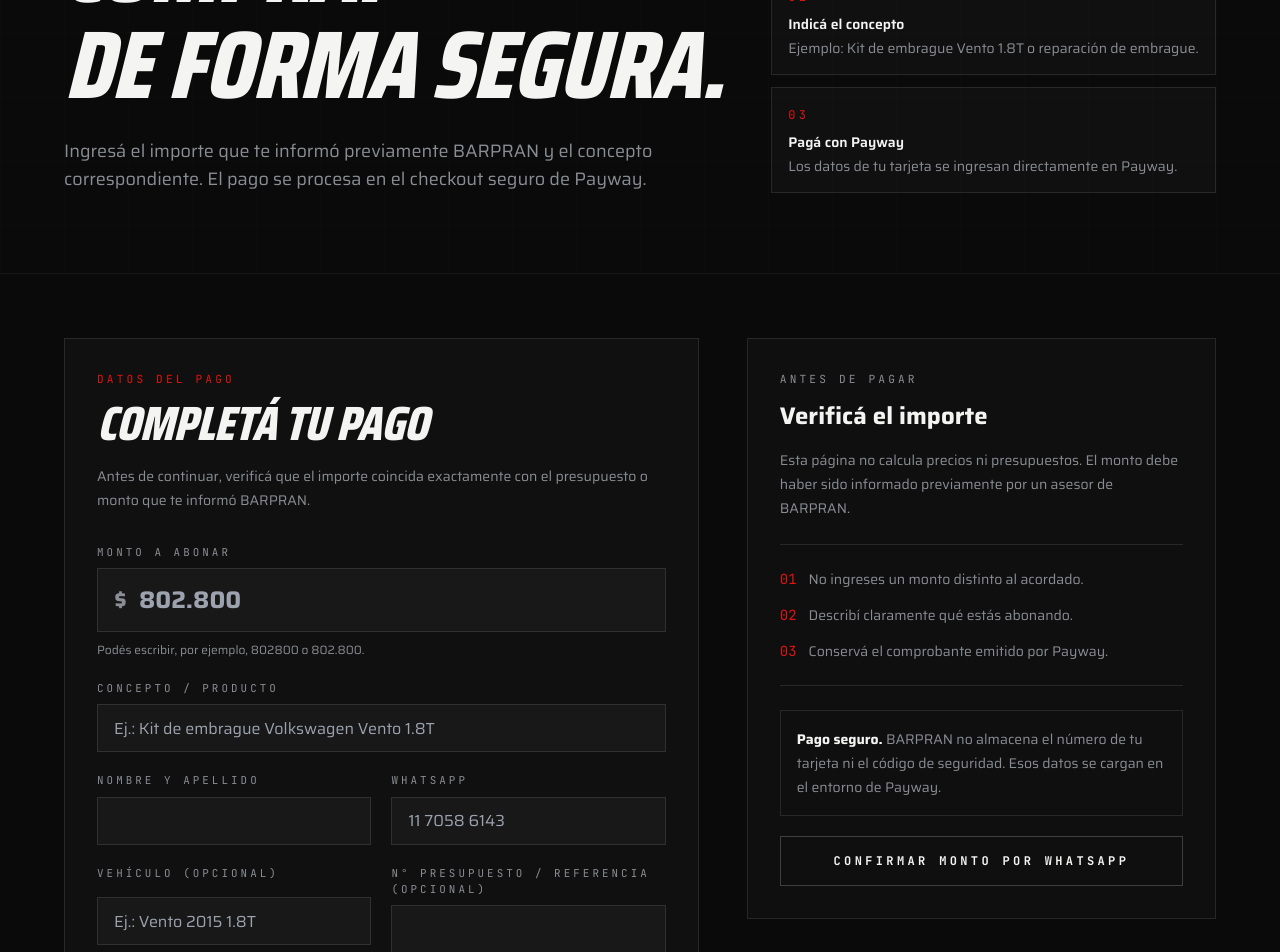
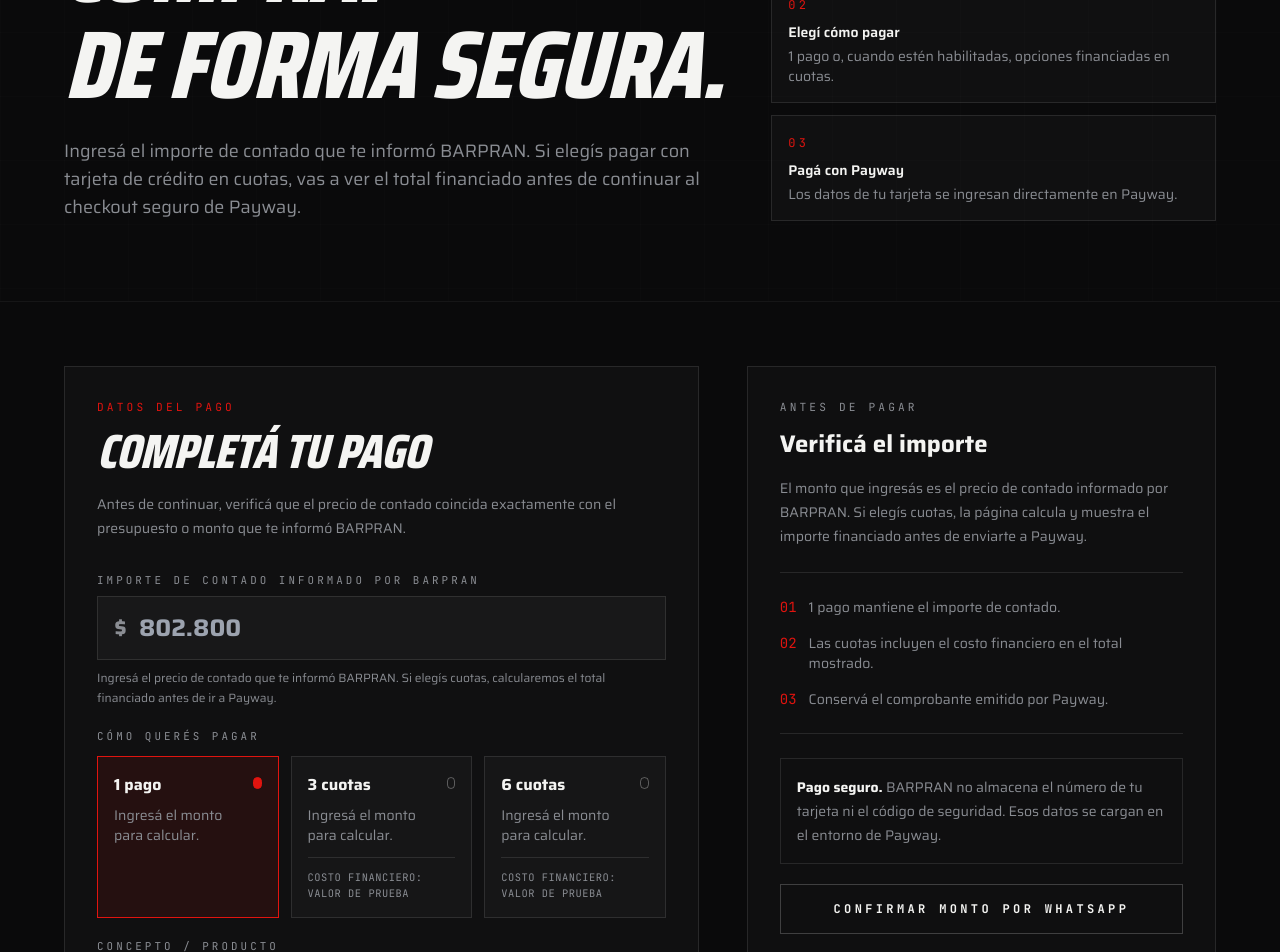
Before and after one commit to barpranembragues/barpran-website, a Next.js app: page /tienda in a window 1280 px wide. Shown: the part 400-1352 px from the top of the page. Built offline with nearby package versions, Linux system fonts and the light colour scheme.

Commit message:
Integrar selector de 1, 3 y 6 cuotas en tienda

```diff
--- a/src/app/tienda/page.tsx
+++ b/src/app/tienda/page.tsx
@@ -1,4 +1,5 @@
 import type { Metadata } from "next";
+import PaymentForm from "./PaymentForm";
 
 export const metadata: Metadata = {
   title: "Pagá tu compra",
@@ -13,13 +14,57 @@
 const errorMessages: Record<string, string> = {
   datos: "Completá nombre, WhatsApp y concepto para continuar.",
   monto: "Revisá el monto ingresado. Debe coincidir con el importe informado por BARPRAN.",
+  cuotas: "La opción de cuotas seleccionada no está habilitada en este momento.",
   confirmar: "Confirmá que el importe coincide con el informado por BARPRAN.",
   config: "El pago online todavía no está disponible en este entorno.",
   payway: "Payway no pudo iniciar el pago. Probá nuevamente en unos minutos.",
 };
 
+function positiveNumber(value?: string) {
+  if (!value) return null;
+  const number = Number(value.replace(",", "."));
+  return Number.isFinite(number) && number > 1 ? number : null;
+}
+
+function getPlans() {
+  const productionBuild = process.env.CONTEXT === "production";
+
+  // En Deploy Preview usamos coeficientes de prueba para validar el flujo visual y técnico.
+  // En producción, 3 y 6 cuotas sólo aparecen si BARPRAN cargó los coeficientes reales de su plan Payway.
+  const coefficient3 = productionBuild
+    ? positiveNumber(process.env.NEXT_PUBLIC_PAYWAY_COEF_3_PROD)
+    : 1.0912;
+  const coefficient6 = productionBuild
+    ? positiveNumber(process.env.NEXT_PUBLIC_PAYWAY_COEF_6_PROD)
+    : 1.1870;
+
+  const plans: Array<{ installments: 1 | 3 | 6; coefficient: number; cft?: string }> = [
+    { installments: 1, coefficient: 1 },
+  ];
+
+  if (coefficient3) {
+    plans.push({
+      installments: 3,
+      coefficient: coefficient3,
+      cft: productionBuild ? process.env.NEXT_PUBLIC_PAYWAY_CFT_3_PROD : "valor de prueba",
+    });
+  }
+
+  if (coefficient6) {
+    plans.push({
+      installments: 6,
+      coefficient: coefficient6,
+      cft: productionBuild ? process.env.NEXT_PUBLIC_PAYWAY_CFT_6_PROD : "valor de prueba",
+    });
+  }
+
+  return plans;
+}
+
 export default async function TiendaPage({ searchParams }: TiendaPageProps) {
   const { error } = await searchParams;
+  const plans = getPlans();
+  const financingAvailable = plans.length > 1;
 
   return (
     <div className="min-h-screen bg-carbon pt-24 text-bone md:pt-28">
@@ -33,7 +78,7 @@
                 Aboná tu compra.<br />De forma segura.
               </h1>
               <p className="mt-6 max-w-2xl text-base leading-7 text-ash md:text-lg">
-                Ingresá el importe que te informó previamente BARPRAN y el concepto correspondiente. El pago se procesa en el checkout seguro de Payway.
+                Ingresá el importe de contado que te informó BARPRAN. Si elegís pagar con tarjeta de crédito en cuotas, vas a ver el total financiado antes de continuar al checkout seguro de Payway.
               </p>
             </div>
 
@@ -41,12 +86,12 @@
               <div className="border border-white/10 bg-white/[0.025] p-4">
                 <span className="font-mono text-xs uppercase tracking-mega text-barpran">01</span>
                 <p className="mt-2 font-semibold text-bone">Ingresá el monto</p>
-                <p className="mt-1">Usá exactamente el importe que te indicó BARPRAN.</p>
+                <p className="mt-1">Usá exactamente el precio de contado indicado por BARPRAN.</p>
               </div>
               <div className="border border-white/10 bg-white/[0.025] p-4">
                 <span className="font-mono text-xs uppercase tracking-mega text-barpran">02</span>
-                <p className="mt-2 font-semibold text-bone">Indicá el concepto</p>
-                <p className="mt-1">Ejemplo: Kit de embrague Vento 1.8T o reparación de embrague.</p>
+                <p className="mt-2 font-semibold text-bone">Elegí cómo pagar</p>
+                <p className="mt-1">1 pago o, cuando estén habilitadas, opciones financiadas en cuotas.</p>
               </div>
               <div className="border border-white/10 bg-white/[0.025] p-4">
                 <span className="font-mono text-xs uppercase tracking-mega text-barpran">03</span>
@@ -64,7 +109,7 @@
             <p className="tech-label text-barpran">Datos del pago</p>
             <h2 className="display mt-3 text-4xl md:text-5xl">Completá tu pago</h2>
             <p className="mt-4 max-w-2xl text-sm leading-6 text-ash">
-              Antes de continuar, verificá que el importe coincida exactamente con el presupuesto o monto que te informó BARPRAN.
+              Antes de continuar, verificá que el precio de contado coincida exactamente con el presupuesto o monto que te informó BARPRAN.
             </p>
 
             {error && (
@@ -73,117 +118,24 @@
               </div>
             )}
 
-            <form action="/api/payway/checkout" method="POST" className="mt-8 grid gap-5 sm:grid-cols-2">
-              <label className="grid gap-2 sm:col-span-2">
-                <span className="font-mono text-[0.68rem] uppercase tracking-mega text-ash">Monto a abonar</span>
-                <div className="flex h-16 items-center border border-white/10 bg-white/[0.035] focus-within:border-barpran">
-                  <span className="pl-4 text-2xl font-bold text-ash">$</span>
-                  <input
-                    required
-                    type="text"
-                    inputMode="decimal"
-                    name="monto"
-                    maxLength={18}
-                    placeholder="802.800"
-                    autoComplete="off"
-                    className="h-full min-w-0 flex-1 bg-transparent px-3 text-2xl font-bold text-bone outline-none"
-                  />
-                </div>
-                <span className="text-xs leading-5 text-ash">Podés escribir, por ejemplo, 802800 o 802.800.</span>
-              </label>
-
-              <label className="grid gap-2 sm:col-span-2">
-                <span className="font-mono text-[0.68rem] uppercase tracking-mega text-ash">Concepto / producto</span>
-                <input
-                  required
-                  type="text"
-                  name="concepto"
-                  maxLength={120}
-                  placeholder="Ej.: Kit de embrague Volkswagen Vento 1.8T"
-                  autoComplete="off"
-                  className="h-12 border border-white/10 bg-white/[0.035] px-4 text-bone outline-none transition-colors focus:border-barpran"
-                />
-              </label>
-
-              <label className="grid gap-2">
-                <span className="font-mono text-[0.68rem] uppercase tracking-mega text-ash">Nombre y apellido</span>
-                <input
-                  required
-                  type="text"
-                  name="nombre"
-                  maxLength={100}
-                  autoComplete="name"
-                  className="h-12 border border-white/10 bg-white/[0.035] px-4 text-bone outline-none transition-colors focus:border-barpran"
-                />
-              </label>
-
-              <label className="grid gap-2">
-                <span className="font-mono text-[0.68rem] uppercase tracking-mega text-ash">WhatsApp</span>
-                <input
-                  required
-                  type="tel"
-                  name="whatsapp"
-                  maxLength={30}
-                  placeholder="11 7058 6143"
-                  autoComplete="tel"
-                  className="h-12 border border-white/10 bg-white/[0.035] px-4 text-bone outline-none transition-colors focus:border-barpran"
-                />
-              </label>
-
-              <label className="grid gap-2">
-                <span className="font-mono text-[0.68rem] uppercase tracking-mega text-ash">Vehículo (opcional)</span>
-                <input
-                  type="text"
-                  name="vehiculo"
-                  maxLength={100}
-                  placeholder="Ej.: Vento 2015 1.8T"
-                  autoComplete="off"
-                  className="h-12 border border-white/10 bg-white/[0.035] px-4 text-bone outline-none transition-colors focus:border-barpran"
-                />
-              </label>
-
-              <label className="grid gap-2">
-                <span className="font-mono text-[0.68rem] uppercase tracking-mega text-ash">N° presupuesto / referencia (opcional)</span>
-                <input
-                  type="text"
-                  name="referencia"
-                  maxLength={60}
-                  autoComplete="off"
-                  className="h-12 border border-white/10 bg-white/[0.035] px-4 text-bone outline-none transition-colors focus:border-barpran"
-                />
-              </label>
-
-              <label className="sm:col-span-2 flex cursor-pointer gap-3 border border-white/10 bg-white/[0.025] p-4 text-sm leading-6 text-ash">
-                <input required type="checkbox" name="confirmado" value="si" className="mt-1 h-4 w-4 accent-red-600" />
-                <span>
-                  Confirmo que el monto ingresado coincide con el importe que me informó previamente <strong className="text-bone">BARPRAN</strong>.
-                </span>
-              </label>
-
-              <button
-                type="submit"
-                className="sm:col-span-2 bg-barpran px-5 py-4 font-mono text-xs font-bold uppercase tracking-mega text-white transition-opacity hover:opacity-90"
-              >
-                Continuar a pago seguro →
-              </button>
-            </form>
+            <PaymentForm plans={plans} />
           </div>
 
           <aside className="h-fit border border-white/10 bg-white/[0.025] p-6 lg:sticky lg:top-28 md:p-8">
             <p className="tech-label">Antes de pagar</p>
             <h3 className="mt-3 text-2xl font-bold">Verificá el importe</h3>
             <p className="mt-4 text-sm leading-6 text-ash">
-              Esta página no calcula precios ni presupuestos. El monto debe haber sido informado previamente por un asesor de BARPRAN.
+              El monto que ingresás es el precio de contado informado por BARPRAN. Si elegís cuotas, la página calcula y muestra el importe financiado antes de enviarte a Payway.
             </p>
 
             <div className="mt-6 space-y-4 border-y border-white/10 py-6 text-sm text-ash">
               <div className="flex gap-3">
                 <span className="font-mono text-barpran">01</span>
-                <span>No ingreses un monto distinto al acordado.</span>
+                <span>1 pago mantiene el importe de contado.</span>
               </div>
               <div className="flex gap-3">
                 <span className="font-mono text-barpran">02</span>
-                <span>Describí claramente qué estás abonando.</span>
+                <span>{financingAvailable ? "Las cuotas incluyen el costo financiero en el total mostrado." : "Las cuotas se habilitarán cuando estén configuradas para el comercio."}</span>
               </div>
               <div className="flex gap-3">
                 <span className="font-mono text-barpran">03</span>
```
